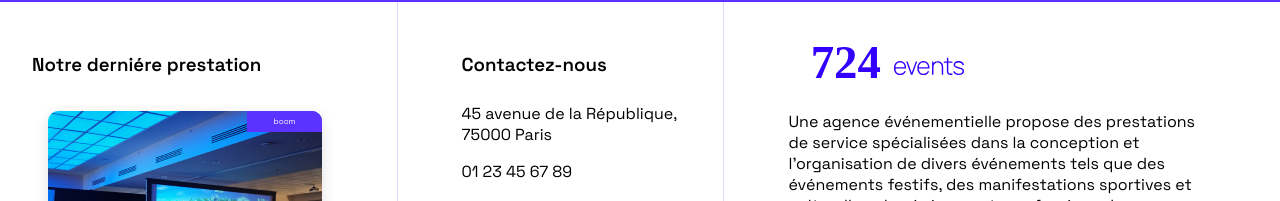
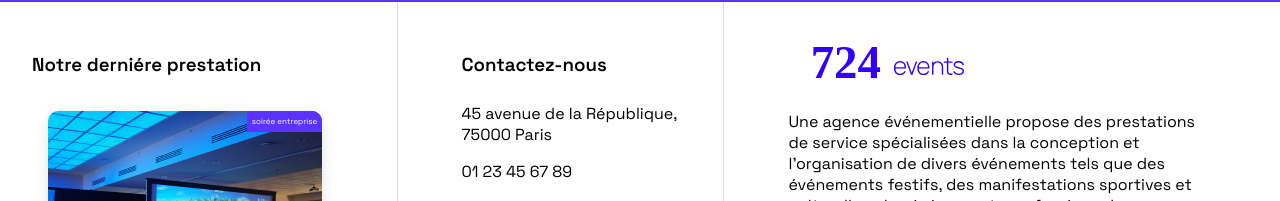
Before and after one commit to maxlearns2code/724events, a React (Create React App) app: page / in a window 1280 px wide. Shown: the part 6111-6312 px from the top of the page. Built offline with nearby package versions, Linux system fonts and the light colour scheme.

Commit message:
change label for the last event card

```diff
--- a/src/pages/Home/index.js
+++ b/src/pages/Home/index.js
@@ -126,7 +126,7 @@ const Page = () => {
               title={last?.title}
               date={new Date(last?.date)}
               small
-              label="boom"
+              label={last?.type}
             />
           )}
         </div>
```
